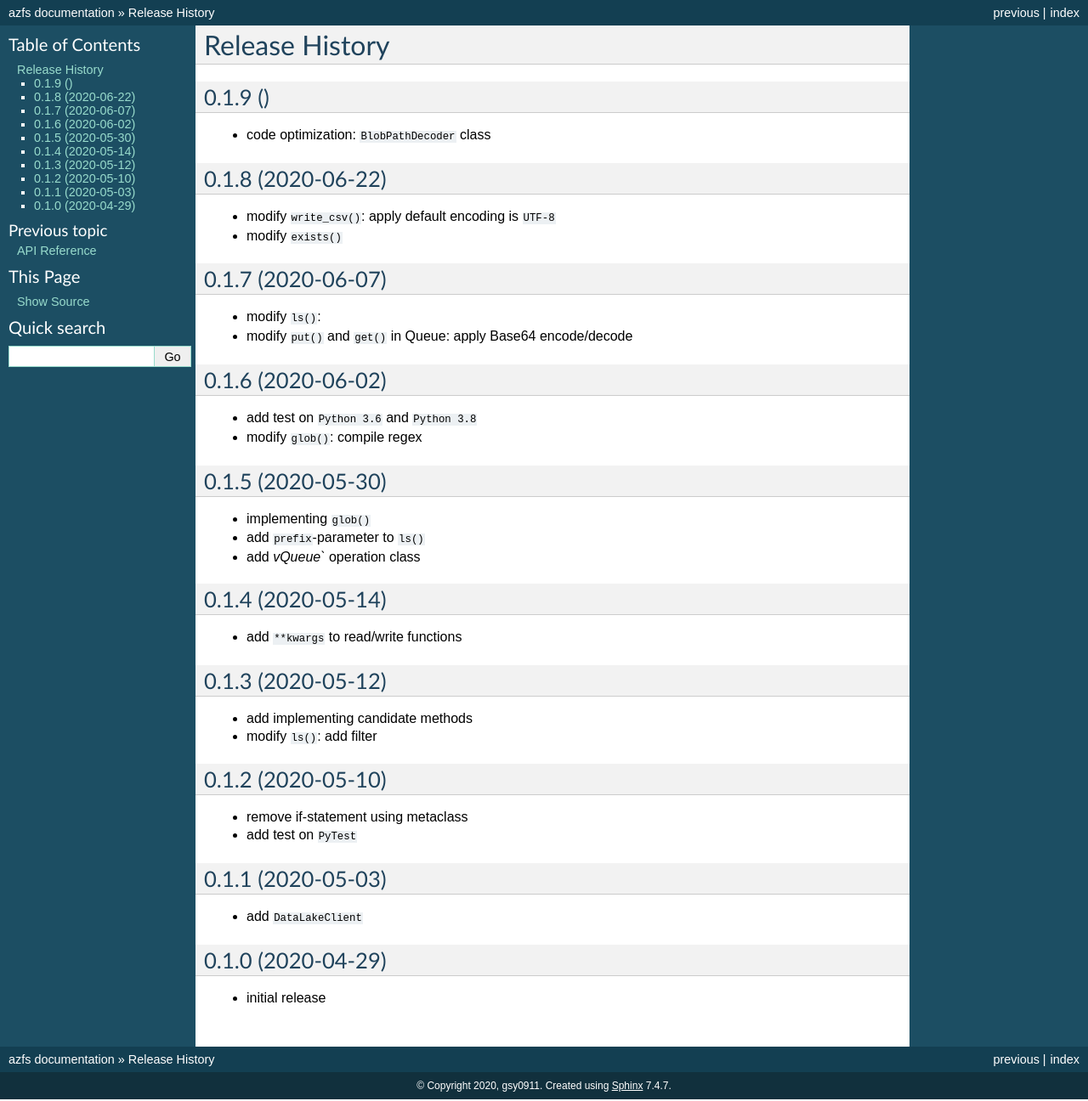
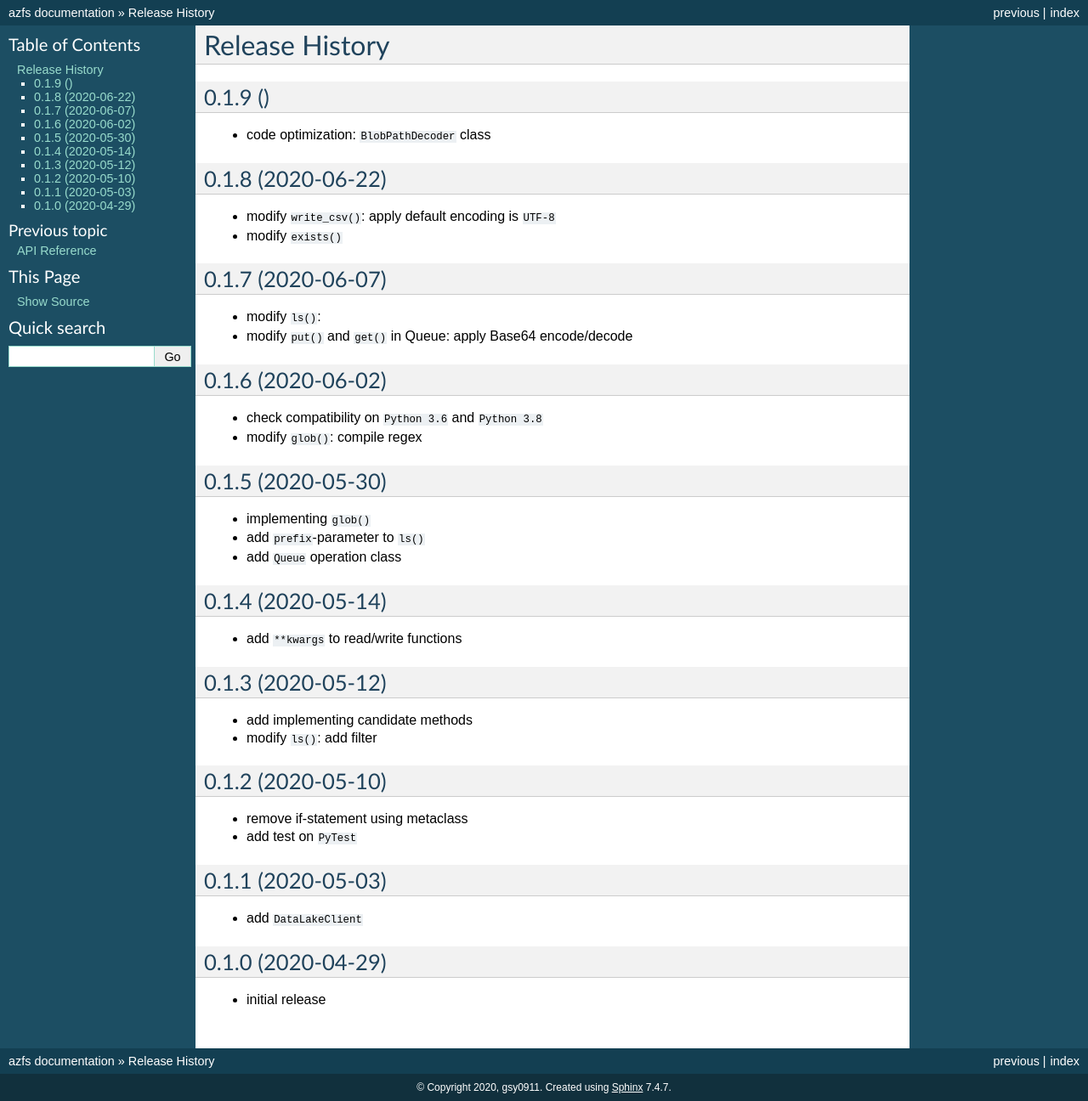
Before and after one commit to arpitjain799/azfs, a Sphinx documentation site: the page built from docs/sources/release_history.rst, in a window 1280 px wide. Shown: the whole page at 85% size. Built offline with Sphinx 7.4.7, drawn with Linux system fonts in a browser that asks for light colours.

Commit message:
#42 release_historyの修正

```diff
--- a/docs/sources/api.rst
+++ b/docs/sources/api.rst
@@ -42,6 +42,8 @@ file manipulate
 
 .. autofunction:: azfs.AzFileClient.rm
 
+.. autofunction:: azfs.AzFileClient.cp
+
 
 
 BlobPathDecoder
--- a/docs/sources/release_history.rst
+++ b/docs/sources/release_history.rst
@@ -25,7 +25,7 @@ Release History
 0.1.6 (2020-06-02)
 ------------------
 
-* add test on ``Python 3.6`` and ``Python 3.8``
+* check compatibility on ``Python 3.6`` and ``Python 3.8``
 * modify ``glob()``: compile regex
 
 0.1.5 (2020-05-30)
@@ -33,7 +33,7 @@ Release History
 
 * implementing ``glob()``
 * add ``prefix``-parameter to ``ls()``
-* add `vQueue`` operation class
+* add ``Queue`` operation class
 
 0.1.4 (2020-05-14)
 ------------------
```
